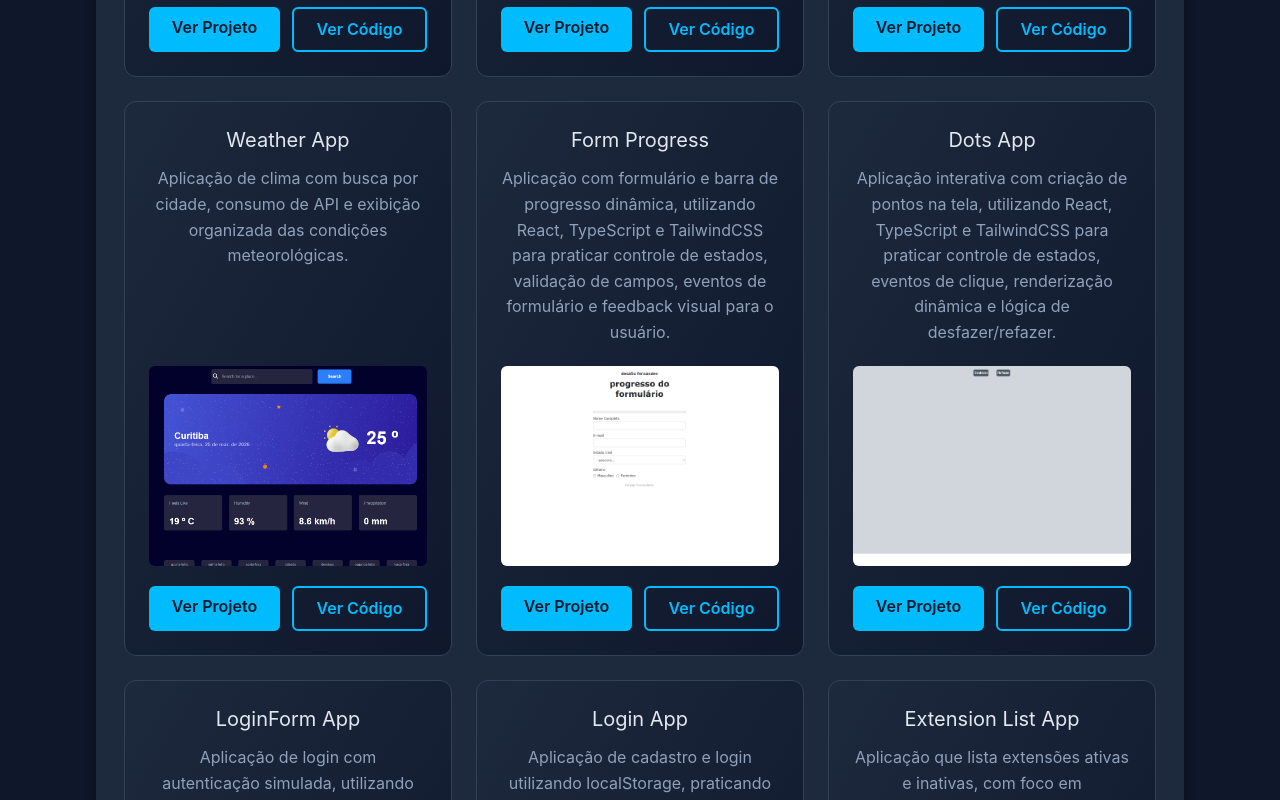
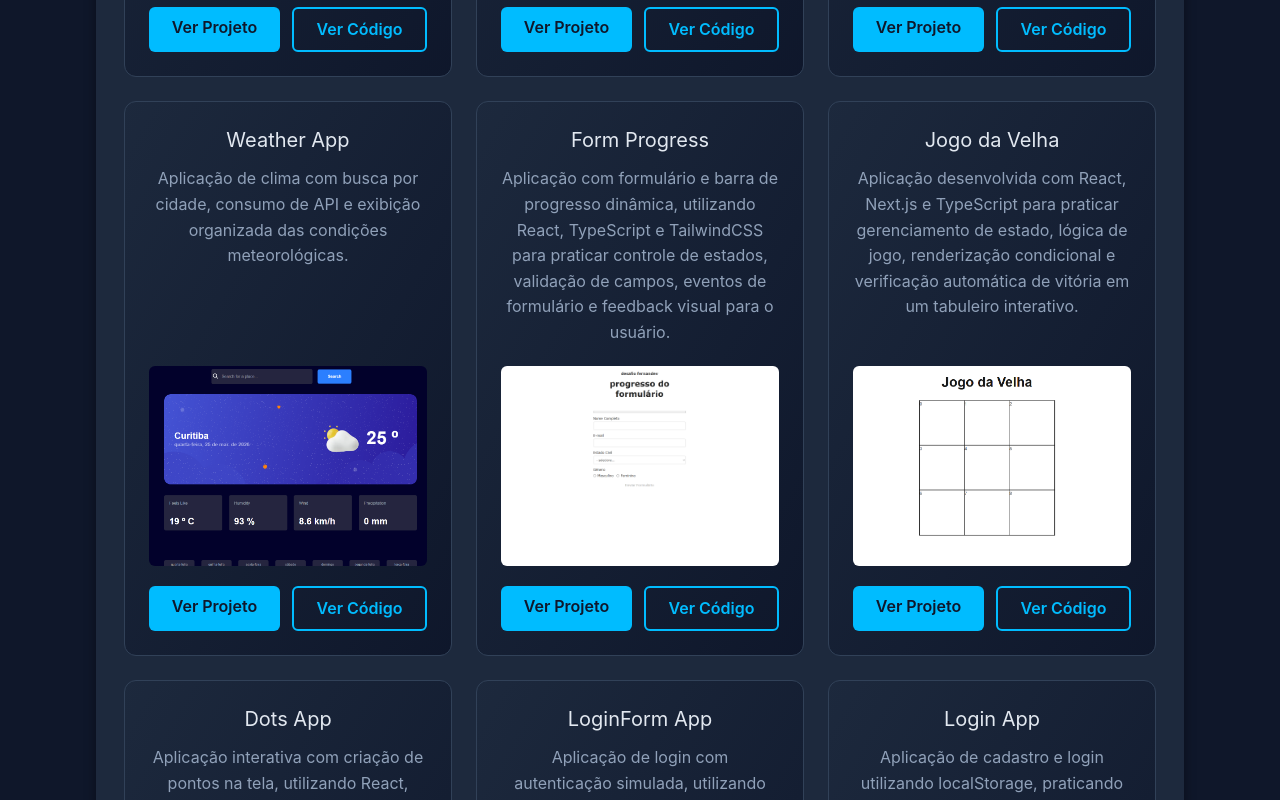
Before and after one commit to Felipe-de-Lima-Passarelli/New_Portfolio, a Next.js app: page / in a window 1280 px wide. Shown: the part 3700-4500 px from the top of the page. Built offline with nearby package versions, Linux system fonts and the light colour scheme.

Commit message:
Update ListaProjetos.tsx

```diff
--- a/src/components/ListaProjetos.tsx
+++ b/src/components/ListaProjetos.tsx
@@ -61,6 +61,13 @@ const ListaProjetos = () => {
           image="FormProgress"
           linkView="https://progress-form-theta.vercel.app"
           linkCode="https://github.com/Felipe-de-Lima-Passarelli/ProgressForm"
+        />
+        <Projeto
+          title="Jogo da Velha"
+          description="Aplicação desenvolvida com React, Next.js e TypeScript para praticar gerenciamento de estado, lógica de jogo, renderização condicional e verificação automática de vitória em um tabuleiro interativo."
+          image="JogoVelha"
+          linkView="https://jogo-da-velha-blush-eight.vercel.app"
+          linkCode="https://github.com/Felipe-de-Lima-Passarelli/Jogo_da_Velha"
         />
         <Projeto
           title="Dots App"
```
